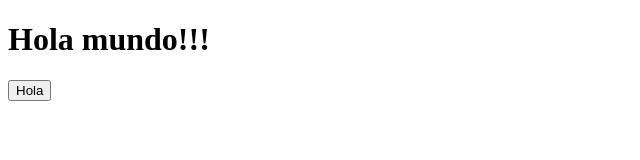
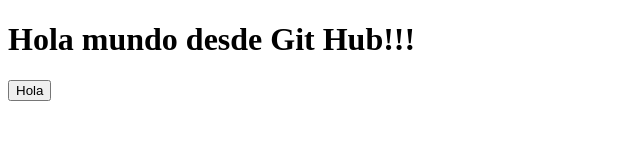
Before and after one commit to IASP87HOTMAIL/NuevoRepo, a plain HTML site: page index.html in a window 1280 px wide. Shown: the whole page, without its empty margins (0-640 px from the left). Drawn offline with Linux system fonts and the light colour scheme.

Commit message:
Actualicé el titulo del index
nvmdknfkls n ckjs akjlfd jk fckjsa jkd klsa dkj

```diff
--- a/index.html
+++ b/index.html
@@ -5,7 +5,7 @@
 	<title>Esta es mi página</title>
 </head>
 <body>
-	<h1>Hola mundo!!!</h1>
+	<h1>Hola mundo desde Git Hub!!!</h1>
 	<div>
 		<button>Hola</button>
 	</div>
```
